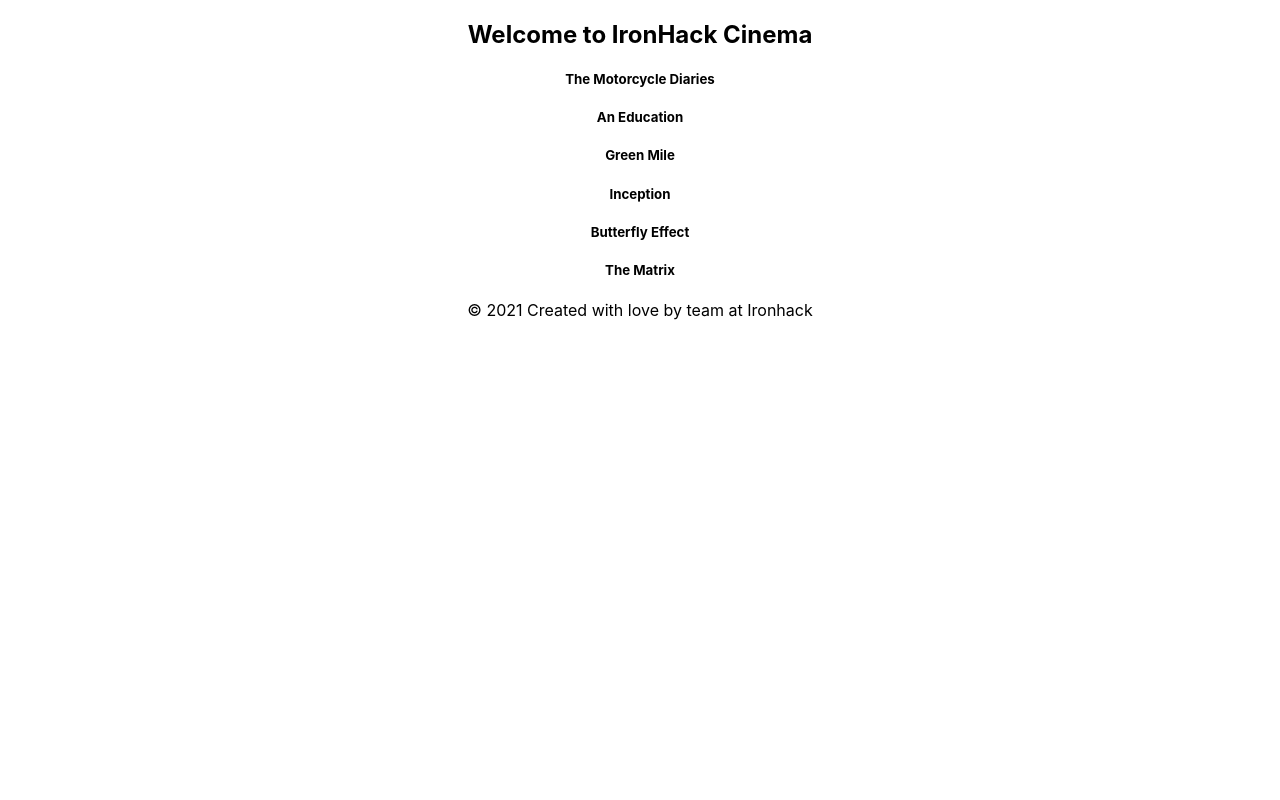
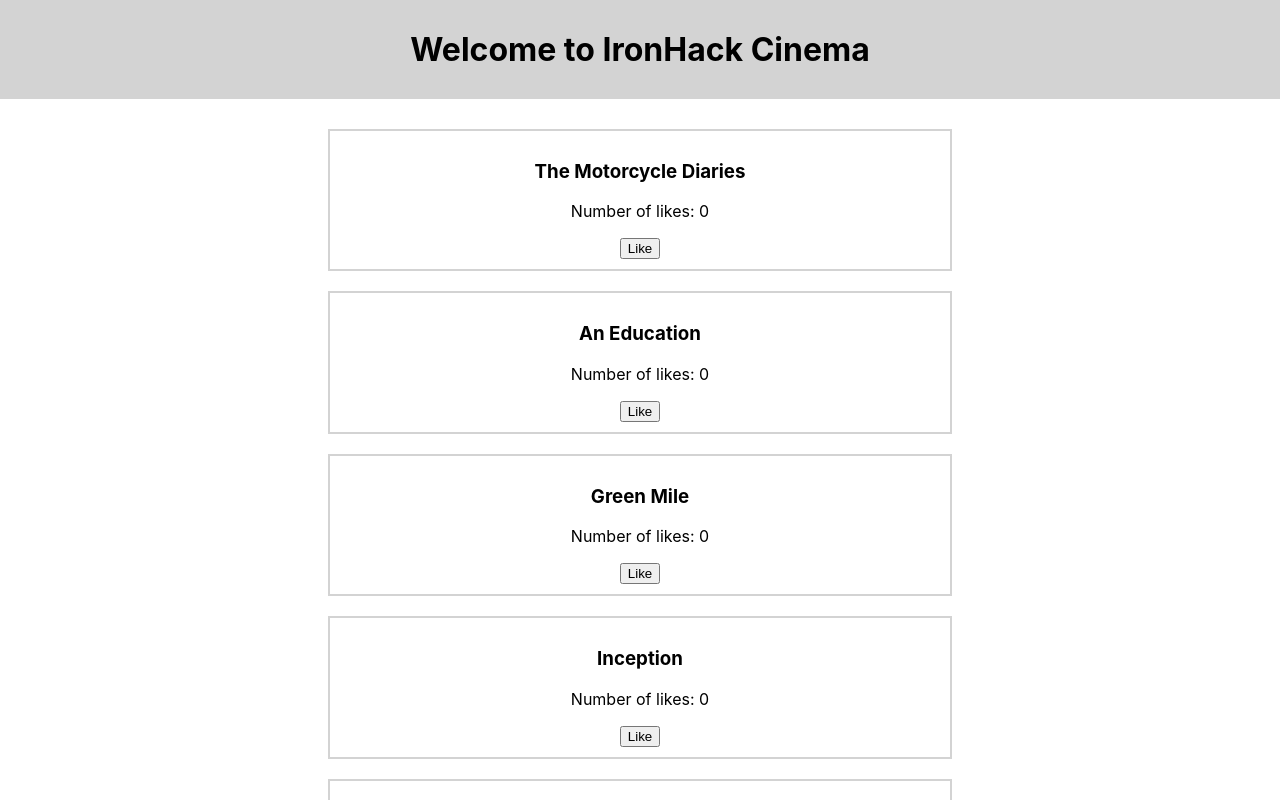
Before and after one commit to Karina-N/ironhack-cinema, a React (Create React App) app: page / in a window 1280 px wide. Shown: the top 800 px of the page. Built offline with nearby package versions, Linux system fonts and the light colour scheme.

Commit message:
add like button

```diff
--- a/src/App.css
+++ b/src/App.css
@@ -2,37 +2,22 @@
   text-align: center;
 }
 
-.App-logo {
-  height: 40vmin;
-  pointer-events: none;
+h1 {
+  background-color: lightgrey;
+  padding: 30px;
+  margin: 0;
 }
 
-@media (prefers-reduced-motion: no-preference) {
-  .App-logo {
-    animation: App-logo-spin infinite 20s linear;
-  }
-}
-
-.App-header {
-  background-color: #282c34;
-  min-height: 100vh;
+.movieList {
   display: flex;
   flex-direction: column;
+  justify-content: center;
   align-items: center;
-  justify-content: center;
-  font-size: calc(10px + 2vmin);
-  color: white;
+  margin: 20px auto;
 }
-
-.App-link {
-  color: #61dafb;
+.movie {
+  border: 2px solid lightgrey;
+  width: 600px;
+  margin: 10px;
+  padding: 10px;
 }
-
-@keyframes App-logo-spin {
-  from {
-    transform: rotate(0deg);
-  }
-  to {
-    transform: rotate(360deg);
-  }
-}
--- a/src/App.js
+++ b/src/App.js
@@ -3,14 +3,14 @@ import "./App.css";
 
 class Header extends React.Component {
   render() {
-    return <h2>Welcome to IronHack Cinema</h2>;
+    return <h1>Welcome to IronHack Cinema</h1>;
   }
 }
 
 class Main extends React.Component {
   render() {
     return (
-      <main>
+      <main className="movieList">
         <Movie title="The Motorcycle Diaries" />
         <Movie title="An Education" />
         <Movie title="Green Mile" />
@@ -23,10 +23,27 @@ class Main extends React.Component {
 }
 
 class Movie extends React.Component {
+  constructor(props) {
+    super(props);
+    this.state = {
+      value: 0,
+    };
+  }
+
+  increaseLikes = () => {
+    this.setState((prevState) => {
+      return {
+        value: prevState.value + 1,
+      };
+    });
+  };
+
   render() {
     return (
       <div className="movie">
-        <h5>{this.props.title}</h5>
+        <h3>{this.props.title}</h3>
+        <p>Number of likes: {this.state.value}</p>
+        <button onClick={this.increaseLikes}>Like</button>
       </div>
     );
   }
```
